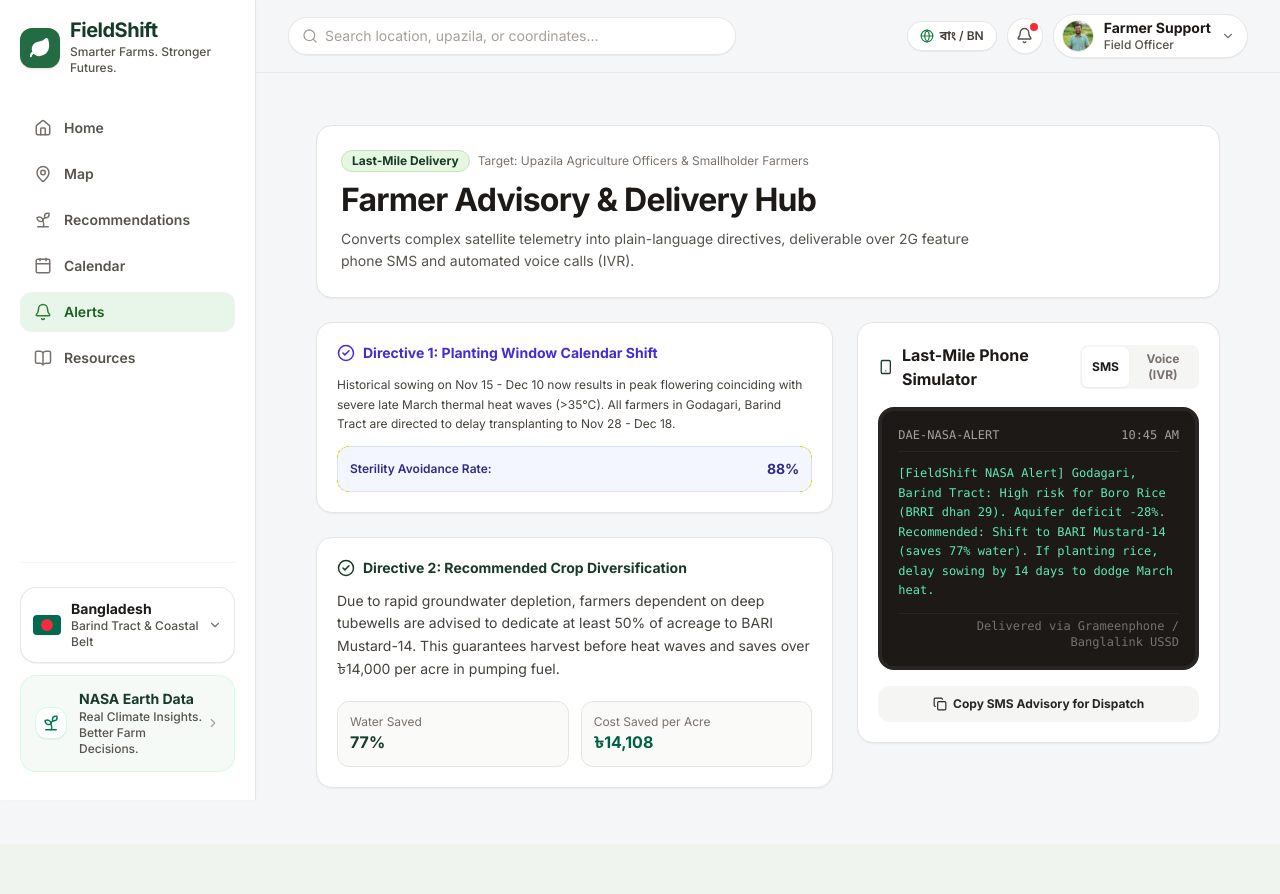
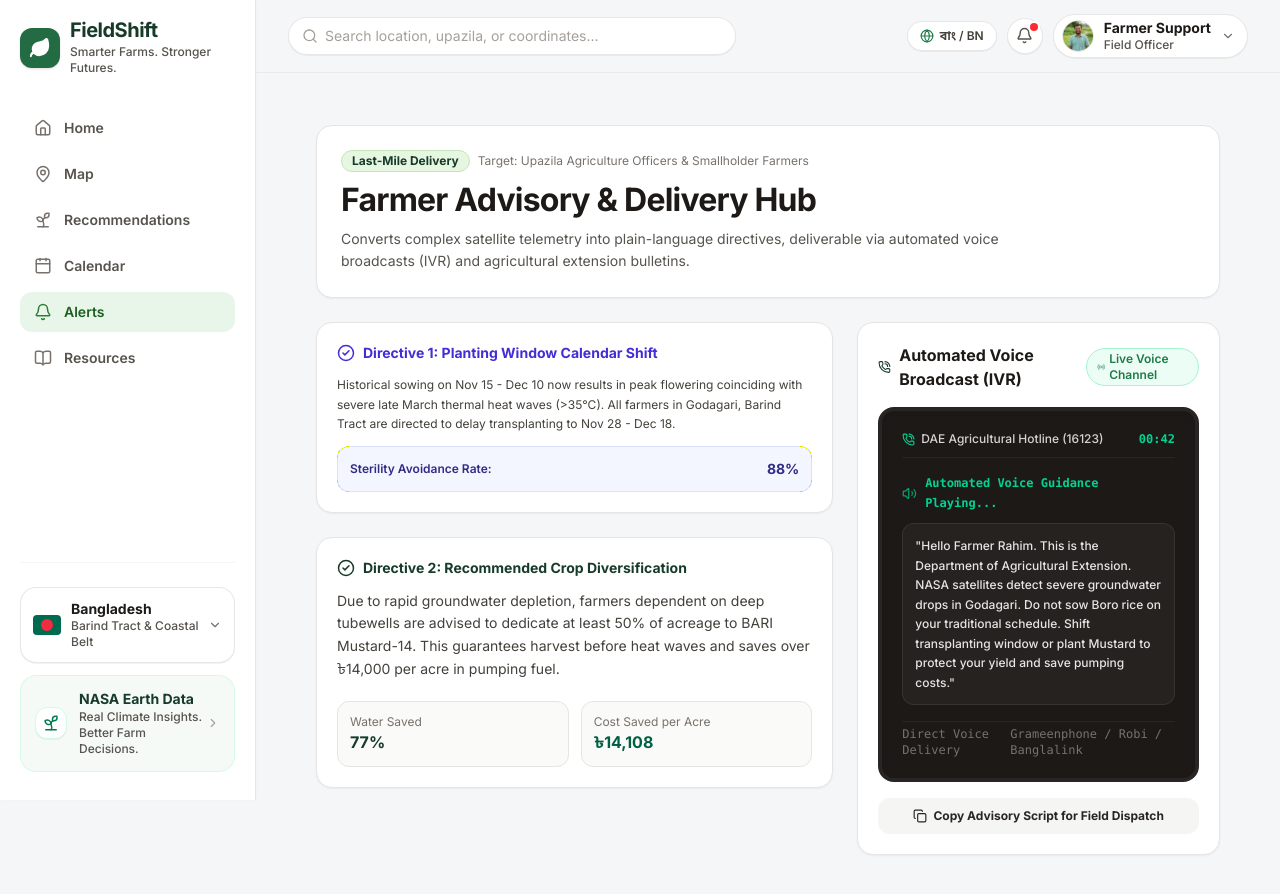
Before and after one commit to fahadislamfi99-cloud/fieldshift, a Next.js app: page /advisory in a window 1280 px wide. Shown: the top 894 px of the page. Before the commit the page ends 844 px from the top, so only its background shows below. Built offline with nearby package versions, Linux system fonts and the light colour scheme.

Commit message:
feat(i18n): remove SMS features and implement full bilingual English/Bangla system

```diff
--- a/src/app/advisory/page.tsx
+++ b/src/app/advisory/page.tsx
@@ -4,7 +4,6 @@ import React, { useState } from "react";
 import { useApp } from "@/context/AppContext";
 import {
   BookOpen,
-  MessageSquare,
   Smartphone,
   PhoneCall,
   CheckCircle2,
@@ -12,21 +11,21 @@ import {
   Check,
   AlertCircle,
   FileText,
-  Share2,
+  Volume2,
+  Radio,
 } from "lucide-react";
 
 export default function AdvisoryPage() {
   const { currentZone, currentCrop, assessment, calendar, lang } = useApp();
   const [copied, setCopied] = useState(false);
-  const [channel, setChannel] = useState<"sms" | "ivr">("sms");
 
-  const smsText =
+  const advisoryScript =
     lang === "en"
-      ? `[FieldShift NASA Alert] ${currentZone.nameEn}: High risk for ${currentCrop.nameEn}. Aquifer deficit -28%. Recommended: Shift to ${assessment.recommendedAlternatives[0]?.crop.nameEn} (saves 77% water). If planting rice, delay sowing by 14 days to dodge March heat.`
-      : `[কৃষি পরিবর্তন নাসা বার্তা] ${currentZone.nameBn}: ${currentCrop.nameBn}-এ অতিরিক্ত পানির সংকট ও তাপদাহের ঝুঁকি। পরামর্শ: ${assessment.recommendedAlternatives[0]?.crop.nameBn} চাষ করুন (৭৭% পানি সাশ্রয়)। ধান লাগালে বীজ বপন ১৪ দিন পিছিয়ে দিন।`;
+      ? `[FieldShift Agriculture Advisory] ${currentZone.nameEn}: High climate risk for ${currentCrop.nameEn}. Aquifer deficit -28%. Recommended: Shift to ${assessment.recommendedAlternatives[0]?.crop.nameEn} (saves 77% water). If planting rice, delay sowing by 14 days to dodge March heat.`
+      : `[কৃষি পরিবর্তন সরকারি বার্তা] ${currentZone.nameBn}: ${currentCrop.nameBn}-এ অতিরিক্ত পানির সংকট ও তাপদাহের ঝুঁকি। পরামর্শ: ${assessment.recommendedAlternatives[0]?.crop.nameBn} চাষ করুন (৭৭% পানি সাশ্রয়)। ধান চাষে বীজ বপন ১৪ দিন পিছিয়ে দিন।`;
 
   const handleCopy = () => {
-    navigator.clipboard.writeText(smsText);
+    navigator.clipboard.writeText(advisoryScript);
     setCopied(true);
     setTimeout(() => setCopied(false), 2000);
   };
@@ -40,16 +39,18 @@ export default function AdvisoryPage() {
             {lang === "en" ? "Last-Mile Delivery" : "মাঠপর্যায়ের কৃষি পরামর্শ"}
           </span>
           <span className="text-xs text-stone-500">
-            Target: Upazila Agriculture Officers & Smallholder Farmers
+            {lang === "en"
+              ? "Target: Upazila Agriculture Officers & Smallholder Farmers"
+              : "লক্ষ্য: উপজেলা কৃষি কর্মকর্তা ও প্রান্তিক কৃষক"}
           </span>
         </div>
         <h1 className="text-[28px] sm:text-[32px] font-bold text-stone-900 mt-1 tracking-tight">
-          {lang === "en" ? "Farmer Advisory & Delivery Hub" : "কৃষক পরামর্শ ও বার্তা প্রেরণ কেন্দ্র"}
+          {lang === "en" ? "Farmer Advisory & Delivery Hub" : "কৃষক পরামর্শ ও মাঠপর্যায়ের নির্দেশনাকেন্দ্র"}
         </h1>
         <p className="text-sm text-stone-600 mt-1 max-w-2xl leading-relaxed">
           {lang === "en"
-            ? "Converts complex satellite telemetry into plain-language directives, deliverable over 2G feature phone SMS and automated voice calls (IVR)."
-            : "জটিল উপগ্রহ বিশ্লেষণকে সাধারণ ভাষায় রূপান্তর করে সাধারণ বাটান ফোনে এসএমএস এবং স্বয়ংক্রিয় ভয়েস কলের মাধ্যমে প্রান্তিক কৃষকের কাছে পৌঁছে দেওয়া।"}
+            ? "Converts complex satellite telemetry into plain-language directives, deliverable via automated voice broadcasts (IVR) and agricultural extension bulletins."
+            : "জটিল উপগ্রহ বিশ্লেষণকে সাধারণ ভাষায় রূপান্তর করে স্বয়ংক্রিয় ভয়েস কল (IVR) এবং মাঠপর্যায়ের কৃষি নির্দেশনার মাধ্যমে কৃষকের কাছে পৌঁছে দেওয়া।"}
         </p>
       </div>
 
@@ -101,65 +102,47 @@ export default function AdvisoryPage() {
           </div>
         </div>
 
-        {/* Right (5 cols): 2G Phone Simulator & SMS Gateway */}
+        {/* Right (5 cols): Automated Voice (IVR) & Audio Broadcast Simulator */}
         <div className="lg:col-span-5 space-y-6">
           <div className="bg-white rounded-2xl border border-stone-200 p-5 shadow-xs space-y-4">
             <div className="flex items-center justify-between">
               <div className="flex items-center gap-2">
-                <Smartphone size={18} className="text-[#163B2A]" />
+                <PhoneCall size={18} className="text-[#163B2A]" />
                 <h3 className="text-base font-bold text-stone-900">
-                  {lang === "en" ? "Last-Mile Phone Simulator" : "২জি ফোন বার্তা সিমুলেটর"}
+                  {lang === "en" ? "Automated Voice Broadcast (IVR)" : "স্বয়ংক্রিয় ভয়েস কল (IVR) সিমুলেটর"}
                 </h3>
               </div>
-
-              {/* Channel Selector */}
-              <div className="flex p-0.5 bg-stone-100 rounded-lg text-xs">
-                <button
-                  onClick={() => setChannel("sms")}
-                  className={`px-2.5 py-1 rounded-md font-bold transition-all ${
-                    channel === "sms" ? "bg-white text-stone-900 shadow-xs" : "text-stone-500"
-                  }`}
-                >
-                  SMS
-                </button>
-                <button
-                  onClick={() => setChannel("ivr")}
-                  className={`px-2.5 py-1 rounded-md font-bold transition-all ${
-                    channel === "ivr" ? "bg-white text-stone-900 shadow-xs" : "text-stone-500"
-                  }`}
-                >
-                  Voice (IVR)
-                </button>
-              </div>
+              <span className="px-2.5 py-0.5 rounded-full text-xs font-semibold bg-emerald-50 text-[#1E7B48] border border-emerald-200 flex items-center gap-1">
+                <Radio size={12} className="animate-pulse" />
+                {lang === "en" ? "Live Voice Channel" : "ভয়েস চ্যানেল সক্রিয়"}
+              </span>
             </div>
 
             {/* Feature Phone Screen Simulation */}
-            <div className="rounded-2xl bg-stone-900 p-4 text-emerald-400 font-mono shadow-inner border-4 border-stone-800 space-y-3">
-              <div className="flex items-center justify-between text-xs text-stone-400 border-b border-stone-800 pb-2">
-                <span>DAE-NASA-ALERT</span>
-                <span>10:45 AM</span>
+            <div className="rounded-2xl bg-stone-900 p-5 text-emerald-400 font-mono shadow-inner border-4 border-stone-800 space-y-4">
+              <div className="flex items-center justify-between text-xs text-stone-400 border-b border-stone-800 pb-2.5">
+                <span className="flex items-center gap-1.5 font-sans font-medium text-stone-300">
+                  <PhoneCall size={13} className="text-emerald-400" />
+                  DAE Agricultural Hotline (16123)
+                </span>
+                <span className="text-emerald-400 font-bold">00:42</span>
               </div>
 
-              <div className="text-xs leading-relaxed text-emerald-300 font-medium">
-                {channel === "sms" ? (
-                  <p>{smsText}</p>
-                ) : (
-                  <div className="space-y-2">
-                    <div className="flex items-center gap-2 text-emerald-400 font-bold">
-                      <PhoneCall size={14} className="animate-pulse" />
-                      <span>Simulated Automated Voice Call...</span>
-                    </div>
-                    <p className="text-xs text-stone-300 italic">
-                      "{lang === "en"
-                        ? "Hello Farmer Rahim. This is the Department of Agricultural Extension. NASA satellites detect severe groundwater drops in Godagari. Do not sow Boro rice on your old schedule..."
-                        : "আসসালামু আলাইকুম রহিম ভাই। কৃষি সম্প্রসারণ অধিদপ্তর থেকে বলছি। নাসার উপগ্রহে আপনার এলাকায় তীব্র পানির সংকট দেখা যাচ্ছে..."}"
-                    </p>
-                  </div>
-                )}
+              <div className="text-xs leading-relaxed text-emerald-300 font-medium space-y-2.5">
+                <div className="flex items-center gap-2 text-emerald-400 font-bold">
+                  <Volume2 size={15} className="animate-pulse" />
+                  <span>{lang === "en" ? "Automated Voice Guidance Playing..." : "স্বয়ংক্রিয় ভয়েস নির্দেশনা চলছে..."}</span>
+                </div>
+                <div className="p-3 rounded-xl bg-stone-800/80 border border-stone-700/60 text-xs text-stone-200 font-sans leading-relaxed">
+                  "{lang === "en"
+                    ? "Hello Farmer Rahim. This is the Department of Agricultural Extension. NASA satellites detect severe groundwater drops in Godagari. Do not sow Boro rice on your traditional schedule. Shift transplanting window or plant Mustard to protect your yield and save pumping costs."
+                    : "আসসালামু আলাইকুম রহিম ভাই। কৃষি সম্প্রসারণ অধিদপ্তর থেকে বলছি। নাসার উপগ্রহ তথ্যে আপনার এলাকায় তীব্র পানির সংকট শনাক্ত হয়েছে। প্রচলিত সময়ে বোরো ধান লাগাবেন না। বীজ বপন ১৪ দিন পিছিয়ে দিন অথবা কম পানির সরিষা চাষ করে সেচ খরচ বাঁচান ও নিশ্চিত লাভ নিন।"}"
+                </div>
               </div>
 
-              <div className="text-xs text-stone-500 pt-1 border-t border-stone-800 text-right">
-                Delivered via Grameenphone / Banglalink USSD
+              <div className="text-xs text-stone-500 pt-1 border-t border-stone-800 flex items-center justify-between">
+                <span>Direct Voice Delivery</span>
+                <span>Grameenphone / Robi / Banglalink</span>
               </div>
             </div>
 
@@ -169,7 +152,11 @@ export default function AdvisoryPage() {
               className="w-full py-2.5 rounded-xl bg-stone-100 hover:bg-stone-200 text-stone-800 text-xs font-bold transition-colors flex items-center justify-center gap-1.5"
             >
               {copied ? <Check size={14} className="text-emerald-700" /> : <Copy size={14} />}
-              <span>{copied ? "Copied Advisory Text!" : "Copy SMS Advisory for Dispatch"}</span>
+              <span>
+                {copied
+                  ? (lang === "en" ? "Copied Advisory Script!" : "পরামর্শের অনুলিপি কপি হয়েছে!")
+                  : (lang === "en" ? "Copy Advisory Script for Field Dispatch" : "মাঠপর্যায়ের প্রচারের জন্য অনুলিপি নিন")}
+              </span>
             </button>
           </div>
         </div>
--- a/src/app/page.tsx
+++ b/src/app/page.tsx
@@ -233,7 +233,7 @@ export default function HomePage() {
                     href="/advisory"
                     className="inline-flex items-center gap-2 px-6 py-3 rounded-full bg-[#1E7B48] hover:bg-[#165E36] text-white text-sm sm:text-base font-semibold shadow-md hover:shadow-lg transition-all"
                   >
-                    <span>{lang === "en" ? "Open In-Season Advisory & SMS" : "জরুরি কৃষক বার্তা ও এসএমএস"}</span>
+                    <span>{lang === "en" ? "Open In-Season Field Advisory" : "জমির জরুরি কৃষি পরামর্শ"}</span>
                     <ArrowRight size={15} />
                   </Link>
                 ) : (
@@ -726,7 +726,7 @@ export default function HomePage() {
                 href="/advisory"
                 className="w-full py-3 rounded-2xl bg-stone-900 hover:bg-stone-800 text-white text-sm font-semibold transition-all flex items-center justify-center gap-2 shadow-sm"
               >
-                <span>{lang === "en" ? "Open Weather & SMS Alert Hub" : "আবহাওয়া ও এসএমএস সতর্কতা কেন্দ্র"}</span>
+                <span>{lang === "en" ? "Open Weather & Advisory Hub" : "আবহাওয়া ও মাঠপর্যায়ের পরামর্শ কেন্দ্র"}</span>
                 <ArrowRight size={15} />
               </Link>
             </div>
```
Also changed, not shown: src/app/calendar/page.tsx (+7 -5 lines), src/app/satellite/page.tsx (+29 -21 lines), src/app/shift/page.tsx (+15 -9 lines), src/components/layout/AppShell.tsx (+34 -26 lines).
